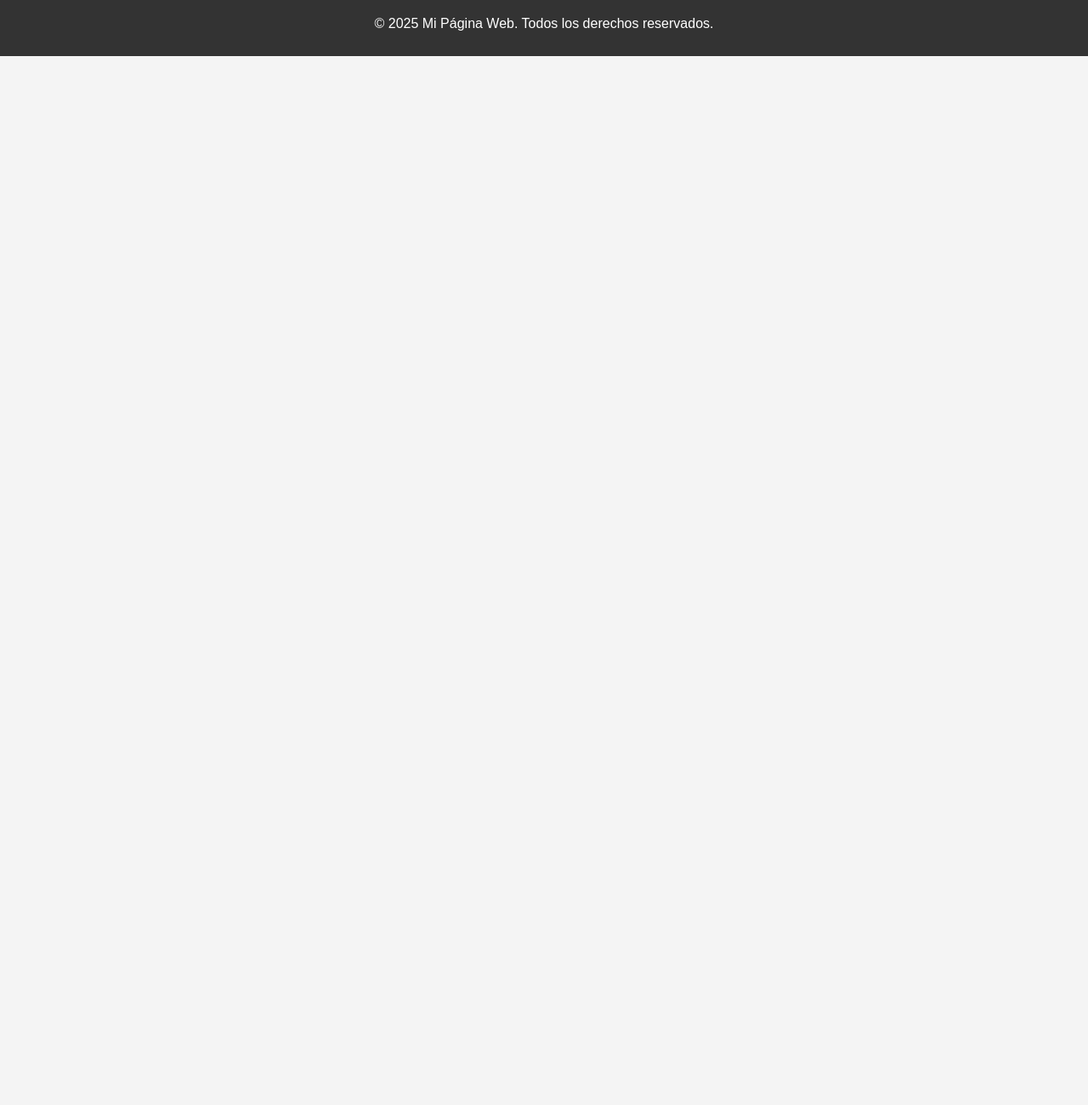
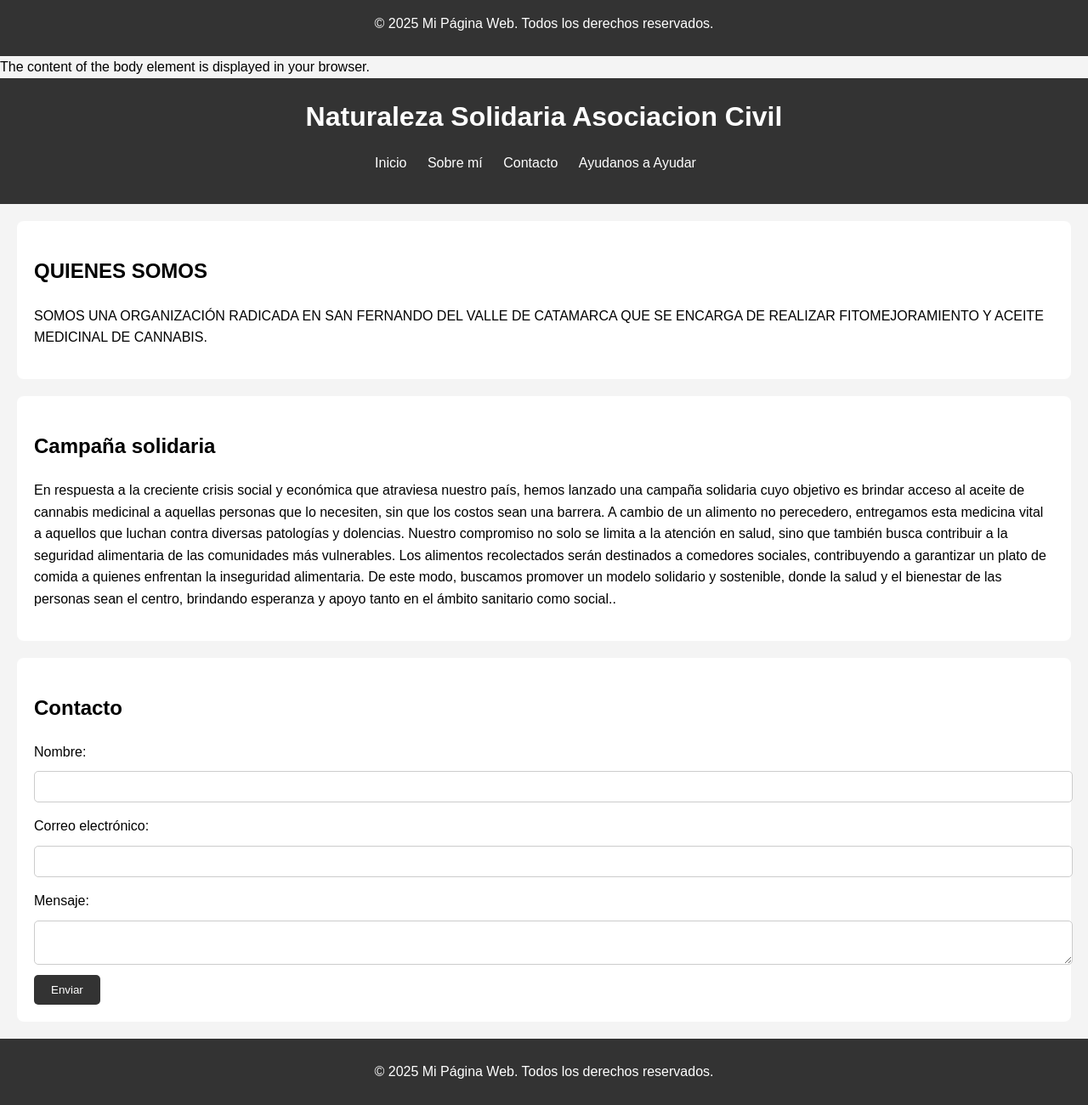
Before and after one commit to naturalezasolidaria/naturaleza-solidaria, a plain HTML site: page index.html in a window 1280 px wide. Shown: the part 1142-2442 px from the top of the page at 85% size. Before the commit the page ends 1208 px from the top, so only its background shows below. Drawn offline with Linux system fonts and the light colour scheme.

Commit message:
Add files via upload

```diff
--- a/index.html
+++ b/index.html
@@ -16,7 +16,7 @@
                 <li><a href="#inicio">Inicio</a></li>
                 <li><a href="#Campaña Solidaria">Sobre mí</a></li>
                 <li><a href="#contacto">Contacto</a></li>
-				<li><a href="https://link-de-pago.com" target="_blank">Asociate a nosotros y obtene beneficios</a></li>
+				<li><a href="link.mercadopago.com.ar/naturalezasolidaria" target="_blank">Ayudanos a Ayudar</a></li>
         </ul>
     </nav>
 </header>
@@ -64,3 +64,77 @@ De este modo, buscamos promover un modelo solidario y sostenible, donde la salud
     <script src="script.js"></script>
 </body>
 </html>
+<!DOCTYPE html>
+<html>
+
+<body>
+The content of the body element is displayed in your browser.
+</body>
+
+</html>
+<!DOCTYPE html>
+<html lang="es">
+<head>
+    <meta charset="UTF-8">
+    <meta name="viewport" content="width=device-width, initial-scale=1.0">
+    <title>Mi Página Web</title>
+    <link rel="stylesheet" href="style.css">
+</head>
+<body>
+
+    <!-- Cabecera -->
+    <header>
+        <h1>Naturaleza Solidaria Asociacion Civil</h1>
+        <nav>
+            <ul>
+                <li><a href="#inicio">Inicio</a></li>
+                <li><a href="#Campaña Solidaria">Sobre mí</a></li>
+                <li><a href="#contacto">Contacto</a></li>
+				<li><a href="link.mercadopago.com.ar/naturalezasolidaria" target="_blank">Ayudanos a Ayudar</a></li>
+        </ul>
+    </nav>
+</header>
+            </ul>
+        </nav>
+    </header>
+
+    <!-- Sección de contenido -->
+    <section id="inicio">
+        <h2>QUIENES SOMOS</h2>
+        <p>SOMOS UNA ORGANIZACIÓN RADICADA EN SAN FERNANDO DEL VALLE DE CATAMARCA QUE SE ENCARGA DE REALIZAR FITOMEJORAMIENTO Y ACEITE MEDICINAL DE CANNABIS.</p>
+    </section>
+
+    <section id="sobre-mi">
+        <h2>Campaña solidaria</h2>
+        <p>En respuesta a la creciente crisis social y económica que atraviesa nuestro país, hemos lanzado una campaña solidaria cuyo objetivo es brindar acceso al aceite de cannabis medicinal a aquellas personas que lo necesiten, sin que los costos sean una barrera. A cambio de un alimento no perecedero, entregamos esta medicina vital a aquellos que luchan contra diversas patologías y dolencias.
+
+Nuestro compromiso no solo se limita a la atención en salud, sino que también busca contribuir a la seguridad alimentaria de las comunidades más vulnerables. Los alimentos recolectados serán destinados a comedores sociales, contribuyendo a garantizar un plato de comida a quienes enfrentan la inseguridad alimentaria.
+
+De este modo, buscamos promover un modelo solidario y sostenible, donde la salud y el bienestar de las personas sean el centro, brindando esperanza y apoyo tanto en el ámbito sanitario como social..</p>
+    </section>
+
+    <!-- Formulario de contacto -->
+    <section id="contacto">
+        <h2>Contacto</h2>
+        <form id="formulario-contacto">
+            <label for="nombre">Nombre:</label>
+            <input type="text" id="nombre" name="nombre" required>
+            <br>
+            <label for="email">Correo electrónico:</label>
+            <input type="email" id="email" name="email" required>
+            <br>
+            <label for="mensaje">Mensaje:</label>
+            <textarea id="mensaje" name="mensaje" required></textarea>
+            <br>
+            <button type="submit">Enviar</button>
+        </form>
+    </section>
+
+    <!-- Pie de página -->
+    <footer>
+        <p>&copy; 2025 Mi Página Web. Todos los derechos reservados.</p>
+    </footer>
+
+    <script src="script.js"></script>
+</body>
+</html>
```
